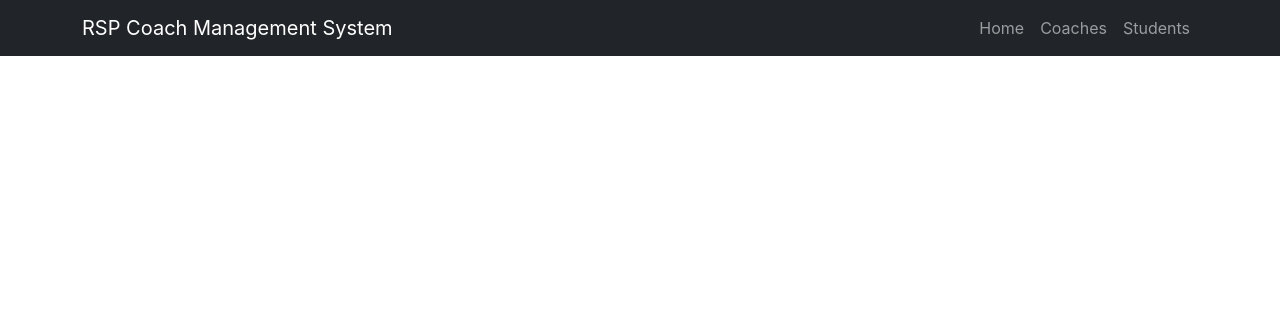
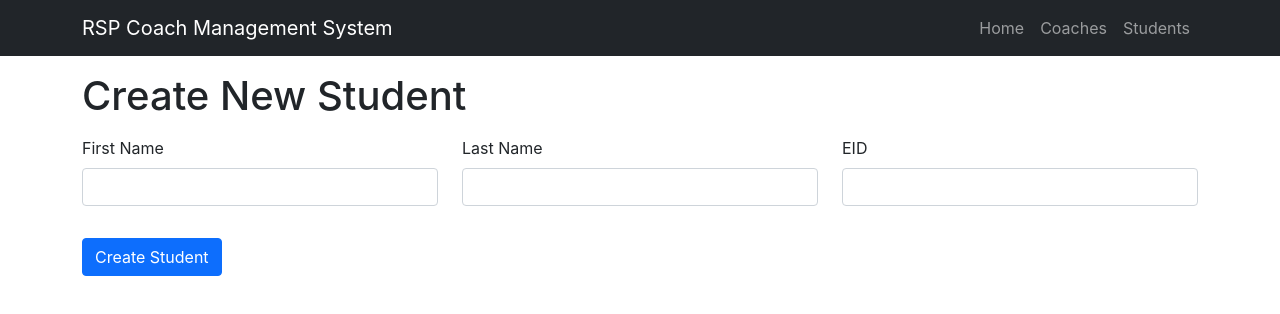
Before and after one commit to valerium-dev/ramshorncms-frontend, a React (Create React App) app: page /newStudent in a window 1280 px wide. Shown: the top 314 px of the page. Built offline with nearby package versions, Linux system fonts and the light colour scheme.

Commit message:
Added path for creating new students and created respective form component

```diff
--- a/src/App.js
+++ b/src/App.js
@@ -1,6 +1,6 @@
 import React from 'react';
 import { BrowserRouter as Router, Route, Switch } from "react-router-dom";
-import { Navigation, Home, Coaches, Students, NewCoach, Coach, Student } from "./components";
+import { Navigation, Home, Coaches, Students, Coach, Student, NewCoach, NewStudent } from "./components";
 
 function App() {
   return (
@@ -11,9 +11,10 @@ function App() {
           <Route path="/" exact component={() => <Home/>}/>
           <Route path="/coaches" exact component={() => <Coaches/>}/>
           <Route path="/students" exact component={() => <Students/>}/>
-          <Route path="/newCoach" exact component={() => <NewCoach/>}/>
           <Route path="/coaches/:id" component={Coach}/>
           <Route path="/students/:id" component={Student}/>
+          <Route path="/newCoach" exact component={() => <NewCoach/>}/>
+          <Route path="/newStudent" exact component={() => <NewStudent/>}/>
         </Switch>
       </Router>
     </div>
--- /dev/null
+++ b/src/components/NewStudent.jsx
@@ -0,0 +1,102 @@
+import React, { useState } from 'react';
+import { Redirect } from 'react-router-dom';
+import { useFormik } from 'formik';
+
+function NewStudent(){
+
+    const [submitted, setSubmitted] = useState(false);
+
+    const validate = values => {
+        const errors = {};
+
+        if (!values.first_name) {
+            errors.first_name = 'Required';
+        }
+
+        if (!values.last_name) {
+            errors.last_name = 'Required';
+        }
+
+        if (!values.eid) {
+            errors.eid = 'Required';
+        }
+
+        return errors;
+    };
+
+    const formik = useFormik({
+        initialValues: {
+            first_name: '',
+            last_name: '',
+            eid: ''
+        },
+        validate,
+        onSubmit: values => {
+            fetch('https://manager-prod.herokuapp.com/newStudent', {
+                method: 'POST',
+                headers: {
+                    'Accept': 'application/json',
+                    'Content-Type': 'application/json'
+                },
+                body: JSON.stringify(values, null, 2)
+            }).then(() => {
+                setSubmitted(true);
+            });
+        },
+    });
+
+    return (!submitted ?
+        <div className="newStudent">
+            <div class="container mt-3">
+                <h1>Create New Student</h1>
+                <form onSubmit={formik.handleSubmit}>
+                    <div className="row mb-4">
+                        <div class="col">
+                            <label className="form-label mt-2" htmlFor="first_name">First Name</label>
+                            <input
+                                class="form-control"
+                                id="first_name"
+                                name="first_name"
+                                type="text"
+                                onChange={formik.handleChange}
+                                onBlur={formik.handleBlur}
+                                value={formik.values.first_name}
+                            />
+                            {formik.touched.first_name && formik.errors.first_name ? <div class="form-text text-danger">{formik.errors.first_name}</div> : null}
+                        </div>
+                        <div class="col">
+                            <label className="form-label mt-2" htmlFor="last_name">Last Name</label>
+                            <input
+                                class="form-control"
+                                id="last_name"
+                                name="last_name"
+                                type="text"
+                                onChange={formik.handleChange}
+                                onBlur={formik.handleBlur}
+                                value={formik.values.last_name}
+                            />
+                            {formik.touched.last_name && formik.errors.last_name ? <div class="form-text text-danger">{formik.errors.last_name}</div> : null}
+                        </div>
+                        <div className="col">
+                            <label className="form-label mt-2" htmlFor="eid">EID</label>
+                            <input
+                                className="form-control"
+                                id="eid"
+                                name="eid"
+                                type="text"
+                                onChange={formik.handleChange}
+                                onBlur={formik.handleBlur}
+                                value={formik.values.eid}
+                            />
+                            {formik.touched.eid && formik.errors.eid ?
+                                <div className="form-text text-danger">{formik.errors.eid}</div> : null}
+                        </div>
+                    </div>
+
+                    <button class="btn btn-primary mt-2" type="submit">Create Student</button>
+                </form>
+            </div>
+        </div> : <Redirect to="/students"/>);
+}
+
+export default NewStudent;
--- a/src/components/index.js
+++ b/src/components/index.js
@@ -2,6 +2,7 @@ export { default as Navigation } from "./Navigation";
 export { default as Home } from "./Home";
 export { default as Coaches } from "./Coaches";
 export { default as Students } from "./Students";
-export { default as NewCoach } from "./NewCoach";
 export { default as Coach } from "./Coach";
 export { default as Student } from "./Student";
+export { default as NewCoach } from "./NewCoach";
+export { default as NewStudent } from "./NewStudent";
```
